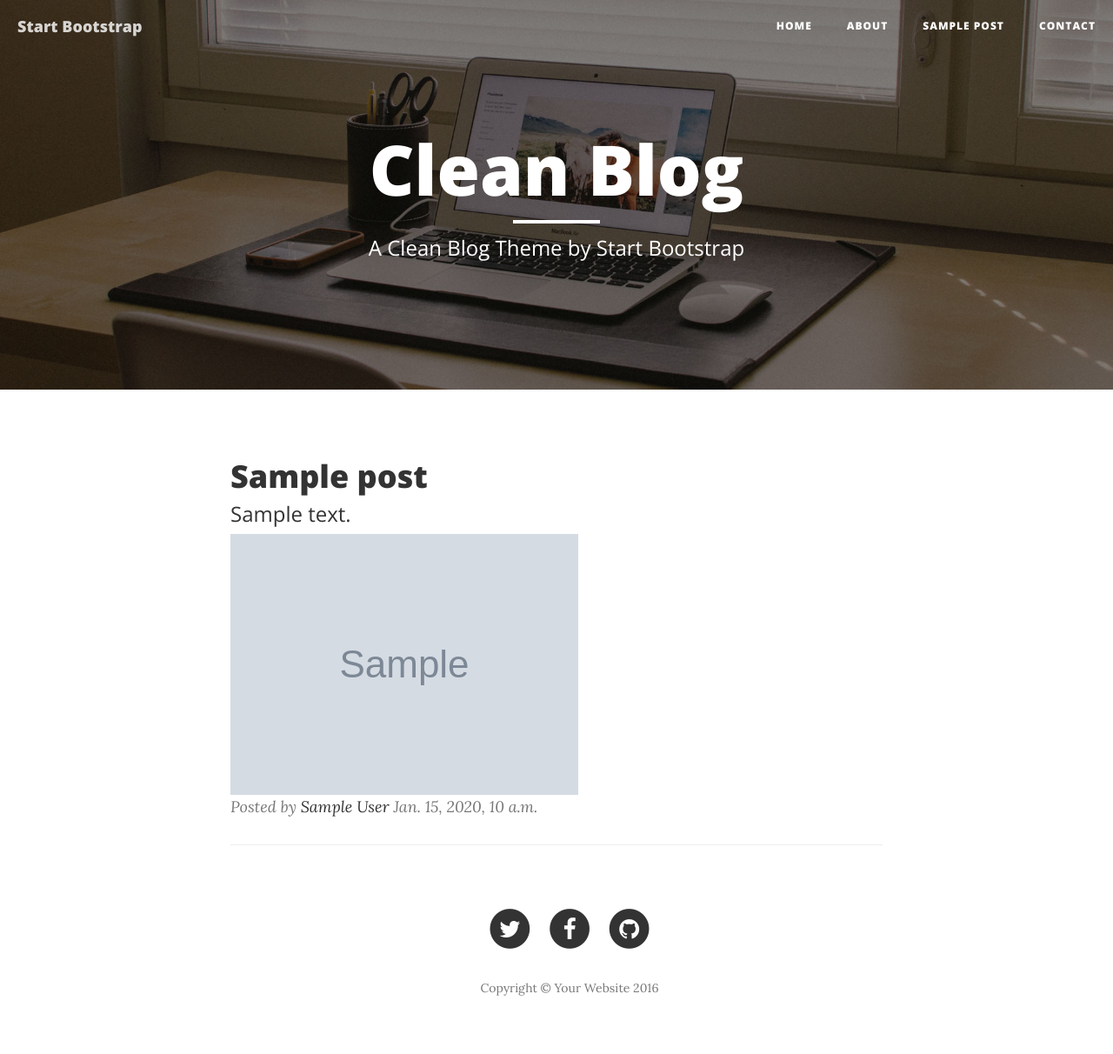
After one commit to smwood0906/simple_blog, a Django app: template blog/templates/post.html in a window 1280 px wide. The commit adds this page. Shown: the whole page at 87% size. Run offline with Django 3.2, Linux system fonts and the light colour scheme; the template is opened without the code that fills it: most values are stand-ins (such as "Sample title", 1, 10 or a date in 2020); grey boxes marked "Sample" are stand-in pictures; some libraries are stand-ins or nearby versions.

Commit message:
Add images and thumbnails to blog posts

```diff
--- a/blog/admin.py
+++ b/blog/admin.py
@@ -2,4 +2,7 @@ from django.contrib import admin
 
 # Register your models here.
 from .models import Post
-admin.site.register(Post)
+
+class PostAdmin(admin.ModelAdmin):
+    prepopulated_fields = {"slug": ("title",)}
+admin.site.register(Post, PostAdmin)
--- a/blog/templates/home.html
+++ b/blog/templates/home.html
@@ -1,4 +1,5 @@
 {% extends "base.html" %}
+{% load thumbnail %}
 {% block content %}
     <!-- Main Content -->
     <div class="container">
@@ -6,7 +7,7 @@
             <div class="col-lg-8 col-lg-offset-2 col-md-10 col-md-offset-1">
                 {% for posts in post %}
                     <div class="post-preview">
-                    <a href="post.html">
+                        <a href="/blog/{{ posts.slug }}">
                             <h2 class="post-title">
                                 {{ posts.title }}
                             </h2>
@@ -14,6 +15,9 @@
                                 {{ posts.content|slice:":200" }}...
                             </h3>
                         </a>
+                        {% thumbnail posts.img 200x200 upscale as thumb %}
+                <img src="{{ thumb.url }}" width="{{ thumb.width }}" height="{{ thumb.height }}" />
+
                         <p class="post-meta">Posted by <a href="#">{{ posts.author }}</a> {{ posts.date_created }}</p>
                     </div>
                     <hr>
--- /dev/null
+++ b/blog/templates/post.html
@@ -0,0 +1,22 @@
+{% extends "base.html" %}
+{% block content %}
+    <!-- Main Content -->
+    <div class="container">
+        <div class="row">
+            <div class="col-lg-8 col-lg-offset-2 col-md-10 col-md-offset-1">
+                <div class="post-preview">
+                    <a href="post.html">
+                        <h2 class="post-title">
+                            {{ post.title }}
+                        </h2>
+                        <h3 class="post-subtitle">
+                            {{ post.content }}
+                        </h3>
+                    </a>
+                    <img class=" 'img-responsive" src="/media/{{ post.img }}"></img>
+                    <p class="post-meta">Posted by <a href="#">{{ post.author }}</a> {{ post.date_created }}</p>
+                </div>
+                <hr>
+            </div>
+        </div>
+{% endblock %}
--- a/simpleblog/settings.py
+++ b/simpleblog/settings.py
@@ -37,6 +37,7 @@ INSTALLED_APPS = [
     'django.contrib.sessions',
     'django.contrib.messages',
     'django.contrib.staticfiles',
+    'easy_thumbnails',
     'blog',
 ]
 
@@ -119,6 +120,9 @@ USE_TZ = True
 # Static files (CSS, JavaScript, Images)
 # https://docs.djangoproject.com/en/1.9/howto/static-files/
 
+MEDIA_URL = '/media/'
+
+MEDIA_ROOT = os.path.join(BASE_DIR, 'media')
 STATIC_URL = '/static/'
 
 STATICFILES_DIRS = [
--- a/simpleblog/urls.py
+++ b/simpleblog/urls.py
@@ -21,5 +21,6 @@ from django.conf.urls.static import static
 
 urlpatterns = [
     url(r'^admin/', admin.site.urls),
-    url(r'^$', views.home, name='home')
-] + static(settings.STATIC_URL, document_root=settings.STATIC_ROOT)
+    url(r'^$', views.home, name='home'),
+    url(r'^blog/(?P<slug>[-\w]+)/?$', views.blog, name='blog')
+]   + static(settings.STATIC_URL, document_root=settings.STATIC_ROOT) + static(settings.MEDIA_URL, document_root=settings.MEDIA_ROOT)
```
Also changed, not shown: blog/models.py (+8 -0 lines), blog/views.py (+6 -1 lines), blog/migrations/0001_initial.py, db.sqlite3, media/attack-dog-run-away-and-pretend-be-victim-jump-aro/img/IMG_6138.JPG (added), media/attack-dog-run-away-and-pretend-be-victim-jump-aro/img/IMG_6138.JPG.200x200_q85_upscale.jpg (added), media/immediately-regret-falling-bathtub-lick-butt-and-m/img/IMG_6193.JPG (added), media/immediately-regret-falling-bathtub-lick-butt-and-m/img/IMG_6193.JPG.200x200_q85_upscale.jpg (added), media/white-cat-sleeps-black-shirt-hunt-meowing-loudly-5/img/IMG_6137.JPG (added), media/white-cat-sleeps-black-shirt-hunt-meowing-loudly-5/img/IMG_6137.JPG.200x200_q85_upscale.jpg (added). Lines whose indentation alone changed are shown as unchanged.
